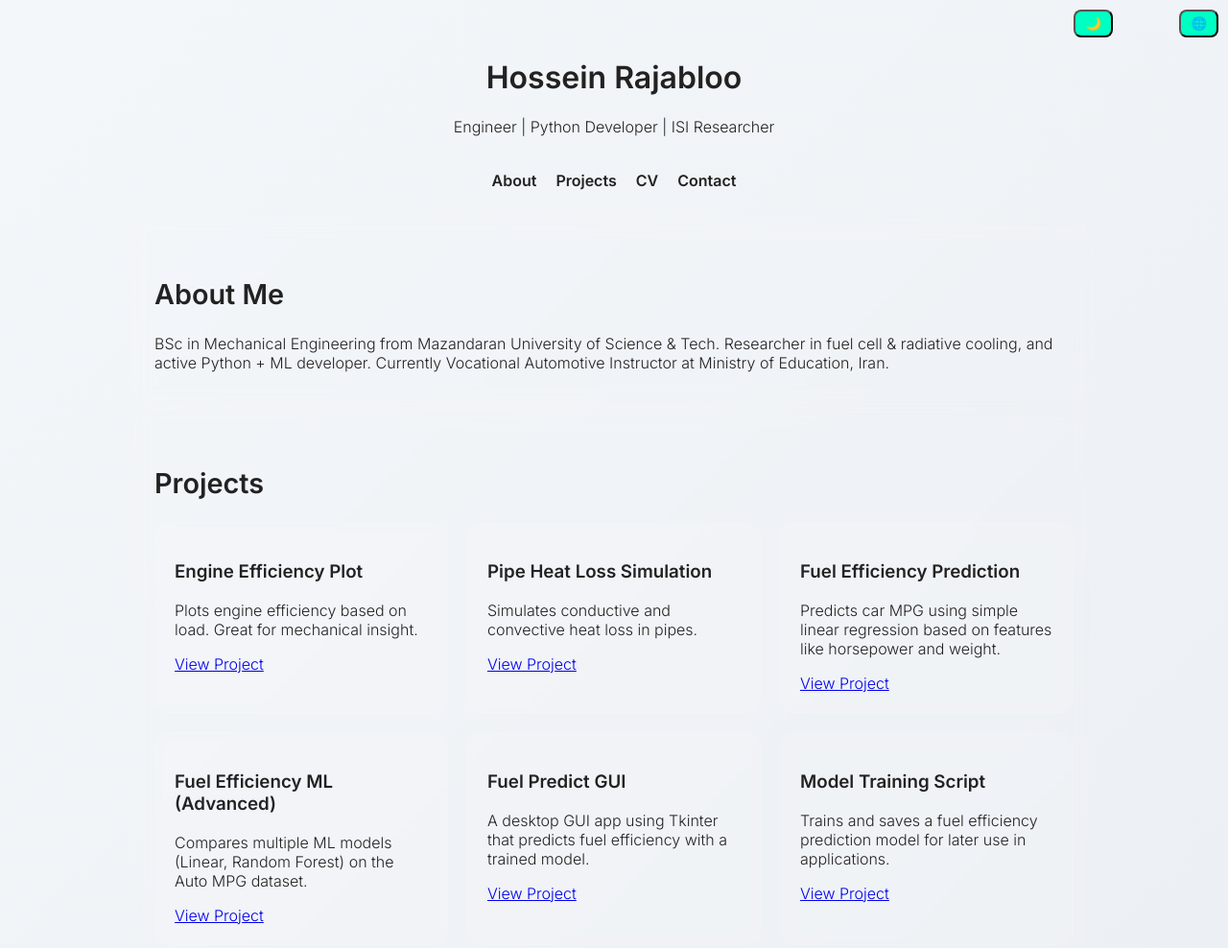
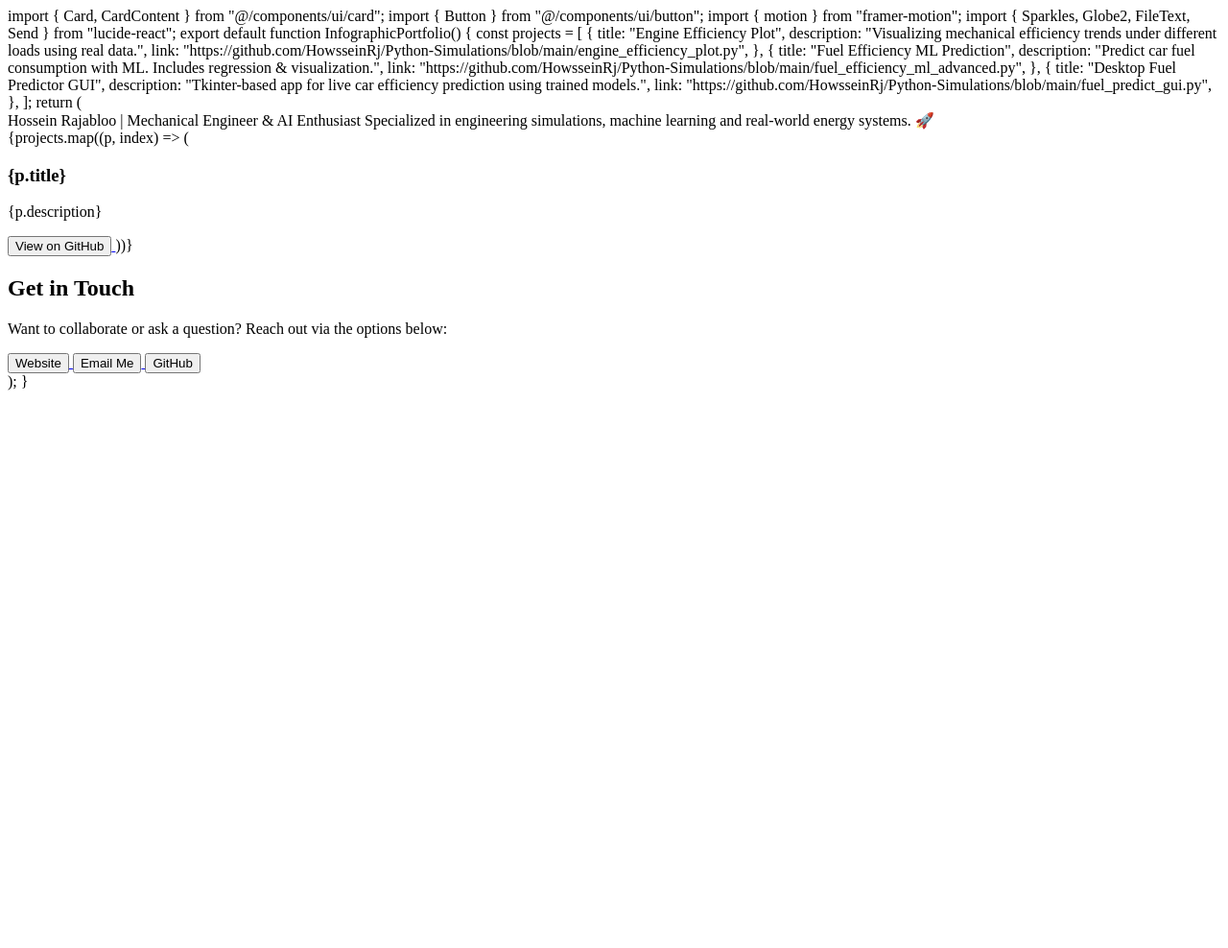
Before and after one commit to HowsseinRj/Python-Simulations, a plain HTML site: page index.html in a window 1280 px wide. Shown: the top 988 px of the page at 96% size. After the commit the page ends 800 px from the top, so only its background shows below. Drawn offline with Linux system fonts and the light colour scheme.

Commit message:
Update index.html

```diff
--- a/index.html
+++ b/index.html
@@ -1,201 +1,91 @@
-<!DOCTYPE html>
-<html lang="en">
-<head>
-  <meta charset="UTF-8" />
-  <meta name="viewport" content="width=device-width, initial-scale=1.0" />
-  <title>Hossein Rajabloo | Portfolio</title>
-  <link href="https://fonts.googleapis.com/css2?family=Inter:wght@300;600&display=swap" rel="stylesheet">
-  <script>
-    function switchLang(lang) {
-      document.documentElement.lang = lang;
-      document.body.classList.toggle('rtl', lang === 'fa');
-    }
-    function toggleDarkMode() {
-      document.body.classList.toggle('dark');
-    }
-  </script>
-  <style>
-    body {
-      margin: 0;
-      font-family: 'Inter', sans-serif;
-      background: linear-gradient(135deg, #f4f7fa, #e9ecf1);
-      color: #222;
-      padding: 0 20px;
-      transition: background 0.5s, color 0.5s;
-    }
-    body.dark {
-      background: linear-gradient(135deg, #1e1e2f, #2a2a40);
-      color: #fff;
-    }
-    body.rtl {
-      direction: rtl;
-      text-align: right;
-    }
-    header {
-      text-align: center;
-      padding: 40px 20px 20px;
-    }
-    nav {
-      display: flex;
-      justify-content: center;
-      gap: 20px;
-      margin-bottom: 30px;
-      flex-wrap: wrap;
-    }
-    nav a {
-      color: inherit;
-      text-decoration: none;
-      font-weight: bold;
-      position: relative;
-    }
-    nav a::after {
-      content: '';
-      display: block;
-      height: 2px;
-      background: #00ffc3;
-      width: 0%;
-      transition: width 0.3s;
-      position: absolute;
-      bottom: -5px;
-      left: 0;
-    }
-    nav a:hover::after {
-      width: 100%;
-    }
-    .glass {
-      background: rgba(255, 255, 255, 0.05);
-      border: 1px solid rgba(255, 255, 255, 0.1);
-      padding: 20px;
-      border-radius: 16px;
-      backdrop-filter: blur(8px);
-      transition: transform 0.3s ease;
-    }
-    .glass:hover {
-      transform: scale(1.02);
-    }
-    .container {
-      max-width: 1000px;
-      margin: auto;
-    }
-    h2 {
-      margin-top: 40px;
-      font-size: 1.8rem;
-    }
-    .project-container {
-      display: grid;
-      grid-template-columns: repeat(auto-fit, minmax(280px, 1fr));
-      gap: 20px;
-      margin-top: 20px;
-    }
-    footer {
-      text-align: center;
-      padding: 40px 20px;
-      font-size: 0.9rem;
-      color: #888;
-    }
-    .lang-toggle, .dark-toggle {
-      position: fixed;
-      top: 10px;
-      right: 10px;
-      margin-left: 10px;
-      cursor: pointer;
-      padding: 5px 10px;
-      background: #00ffc3;
-      color: #000;
-      border-radius: 8px;
-      z-index: 999;
-    }
-    .lang-toggle { right: 10px; }
-    .dark-toggle { right: 120px; }
-    input, textarea {
-      width: 100%;
-      padding: 10px;
-      margin: 10px 0;
-      border-radius: 8px;
-      border: 1px solid #ccc;
-    }
-    button[type="submit"] {
-      background: #00ffc3;
-      border: none;
-      padding: 10px 20px;
-      border-radius: 8px;
-      cursor: pointer;
-      transition: background 0.3s;
-    }
-    button[type="submit"]:hover {
-      background: #00dab3;
-    }
-  </style>
-</head>
-<body>
-  <button class="lang-toggle" onclick="switchLang(document.documentElement.lang === 'en' ? 'fa' : 'en')">🌐</button>
-  <button class="dark-toggle" onclick="toggleDarkMode()">🌙</button>
+import { Card, CardContent } from "@/components/ui/card";
+import { Button } from "@/components/ui/button";
+import { motion } from "framer-motion";
+import { Sparkles, Globe2, FileText, Send } from "lucide-react";
 
-  <header>
-    <h1>Hossein Rajabloo</h1>
-    <p>Engineer | Python Developer | ISI Researcher</p>
-  </header>
+export default function InfographicPortfolio() {
+  const projects = [
+    {
+      title: "Engine Efficiency Plot",
+      description:
+        "Visualizing mechanical efficiency trends under different loads using real data.",
+      link: "https://github.com/HowsseinRj/Python-Simulations/blob/main/engine_efficiency_plot.py",
+    },
+    {
+      title: "Fuel Efficiency ML Prediction",
+      description:
+        "Predict car fuel consumption with ML. Includes regression & visualization.",
+      link: "https://github.com/HowsseinRj/Python-Simulations/blob/main/fuel_efficiency_ml_advanced.py",
+    },
+    {
+      title: "Desktop Fuel Predictor GUI",
+      description:
+        "Tkinter-based app for live car efficiency prediction using trained models.",
+      link: "https://github.com/HowsseinRj/Python-Simulations/blob/main/fuel_predict_gui.py",
+    },
+  ];
 
-  <nav>
-    <a href="#about">About</a>
-    <a href="#projects">Projects</a>
-    <a href="#resume">CV</a>
-    <a href="#contact">Contact</a>
-  </nav>
+  return (
+    <main className="min-h-screen bg-gradient-to-b from-gray-950 to-gray-900 text-white font-sans">
+      <section className="text-center py-12 px-4">
+        <motion.h1
+          initial={{ opacity: 0, y: -20 }}
+          animate={{ opacity: 1, y: 0 }}
+          transition={{ duration: 0.8 }}
+          className="text-4xl md:text-5xl font-bold mb-4"
+        >
+          Hossein Rajabloo | Mechanical Engineer & AI Enthusiast
+        </motion.h1>
+        <motion.p
+          initial={{ opacity: 0 }}
+          animate={{ opacity: 1 }}
+          transition={{ delay: 0.4, duration: 0.8 }}
+          className="text-lg text-gray-400 max-w-2xl mx-auto"
+        >
+          Specialized in engineering simulations, machine learning and real-world energy systems. 🚀
+        </motion.p>
+      </section>
 
-  <div class="container">
-    <section id="about" class="glass">
-      <h2>About Me</h2>
-      <p>BSc in Mechanical Engineering from Mazandaran University of Science & Tech. Researcher in fuel cell & radiative cooling, and active Python + ML developer. Currently Vocational Automotive Instructor at Ministry of Education, Iran.</p>
-    </section>
+      <section className="grid grid-cols-1 md:grid-cols-2 lg:grid-cols-3 gap-6 px-6 pb-12">
+        {projects.map((p, index) => (
+          <Card key={index} className="bg-gray-800 border-none rounded-2xl shadow-lg">
+            <CardContent className="p-6">
+              <div className="flex items-center gap-4 mb-4">
+                <Sparkles className="text-yellow-400" />
+                <h3 className="text-xl font-semibold">{p.title}</h3>
+              </div>
+              <p className="text-gray-400 mb-4">{p.description}</p>
+              <a href={p.link} target="_blank" rel="noopener noreferrer">
+                <Button className="w-full">View on GitHub</Button>
+              </a>
+            </CardContent>
+          </Card>
+        ))}
+      </section>
 
-    <section id="projects" class="glass">
-      <h2>Projects</h2>
-      <div id="project-list" class="project-container"></div>
-    </section>
-
-    <section id="resume" class="glass">
-      <h2>Resume</h2>
-      <ul>
-        <li>📚 B.Sc. Mechanical Engineering (2012–2017)</li>
-        <li>🧪 ISI Researcher (2 papers: CIVILICA + Elsevier)</li>
-        <li>🛠️ Automotive Instructor, Ministry of Education (since 2023)</li>
-        <li>👨‍🏫 Instructor of HVAC in Technical & Vocational Org. (2017–2019)</li>
-        <li>👨‍💻 Python, ANSYS, SolidWorks, ML & GUI Dev</li>
-      </ul>
-    </section>
-
-    <section id="contact" class="glass">
-      <h2>Contact Me</h2>
-      <form action="https://formspree.io/f/your-email" method="POST">
-        <input type="text" name="name" placeholder="Your Name" required>
-        <input type="email" name="email" placeholder="Your Email" required>
-        <textarea name="message" rows="5" placeholder="Your Message" required></textarea>
-        <button type="submit">Send</button>
-      </form>
-    </section>
-  </div>
-
-  <footer>
-    &copy; 2025 Hossein Rajabloo — All rights reserved.
-  </footer>
-
-  <script>
-    fetch('projects.json')
-      .then(response => response.json())
-      .then(projects => {
-        const container = document.getElementById('project-list');
-        projects.forEach(project => {
-          const card = document.createElement('div');
-          card.className = 'glass';
-          card.innerHTML = `
-            <h3>${project.title}</h3>
-            <p>${project.description}</p>
-            <a href="${project.link}" target="_blank">View Project</a>
-          `;
-          container.appendChild(card);
-        });
-      });
-  </script>
-</body>
-</html>
+      <section className="bg-gray-950 py-12 px-6 text-center">
+        <h2 className="text-3xl font-bold mb-4">Get in Touch</h2>
+        <p className="text-gray-400 mb-6">
+          Want to collaborate or ask a question? Reach out via the options below:
+        </p>
+        <div className="flex justify-center gap-4 flex-wrap">
+          <a href="https://howsseinrj.github.io/Python-Simulations" target="_blank">
+            <Button className="bg-blue-600 hover:bg-blue-700">
+              <Globe2 className="mr-2" /> Website
+            </Button>
+          </a>
+          <a href="mailto:hosseinrj1994@gmail.com">
+            <Button className="bg-green-600 hover:bg-green-700">
+              <Send className="mr-2" /> Email Me
+            </Button>
+          </a>
+          <a href="https://github.com/HowsseinRj" target="_blank">
+            <Button className="bg-purple-600 hover:bg-purple-700">
+              <FileText className="mr-2" /> GitHub
+            </Button>
+          </a>
+        </div>
+      </section>
+    </main>
+  );
+}
```
